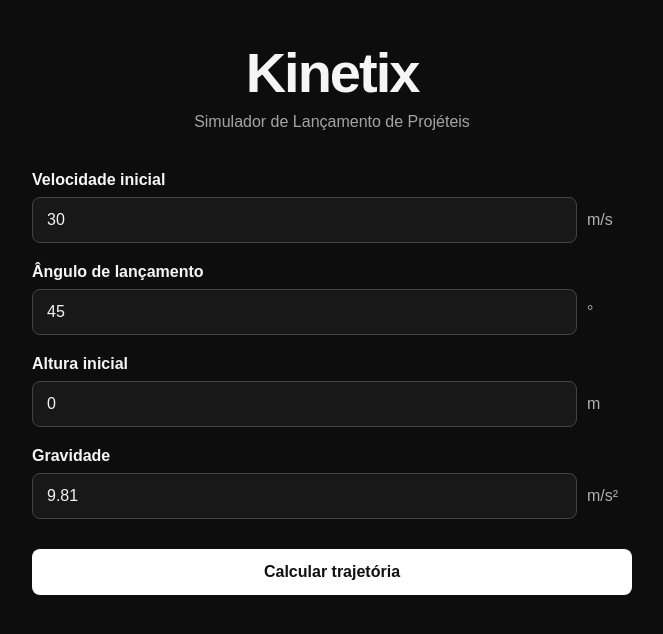
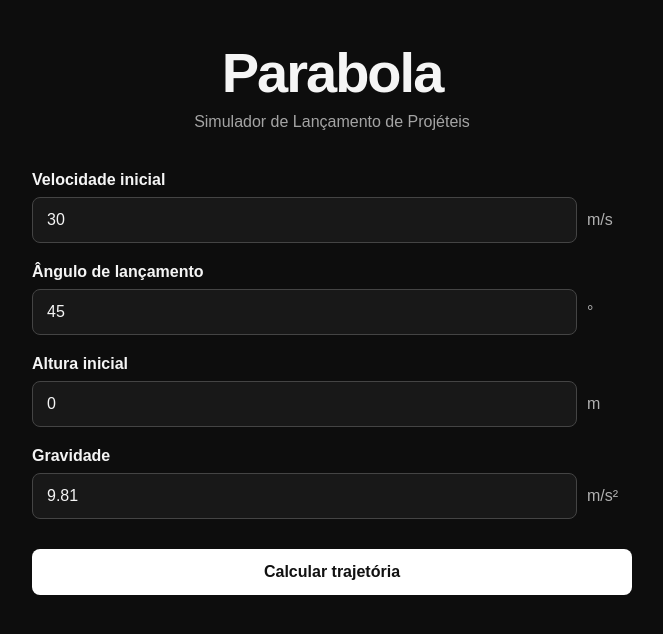
Before and after one commit to Dark-Ronin/parabola, a React (Vite) app: page / in a window 1280 px wide. Shown: the top 634 px of the page, without its empty margins (308-971 px from the left). Built offline with nearby package versions, Linux system fonts and the light colour scheme.

Commit message:
Initial commit

```diff
--- a/src/App.jsx
+++ b/src/App.jsx
@@ -43,7 +43,7 @@ function App() {
   return (
     <main className="app">
       <header className="header">
-        <h1>Kinetix</h1>
+        <h1>Parabola</h1>
         <p>Simulador de Lançamento de Projéteis</p>
       </header>
 
```
